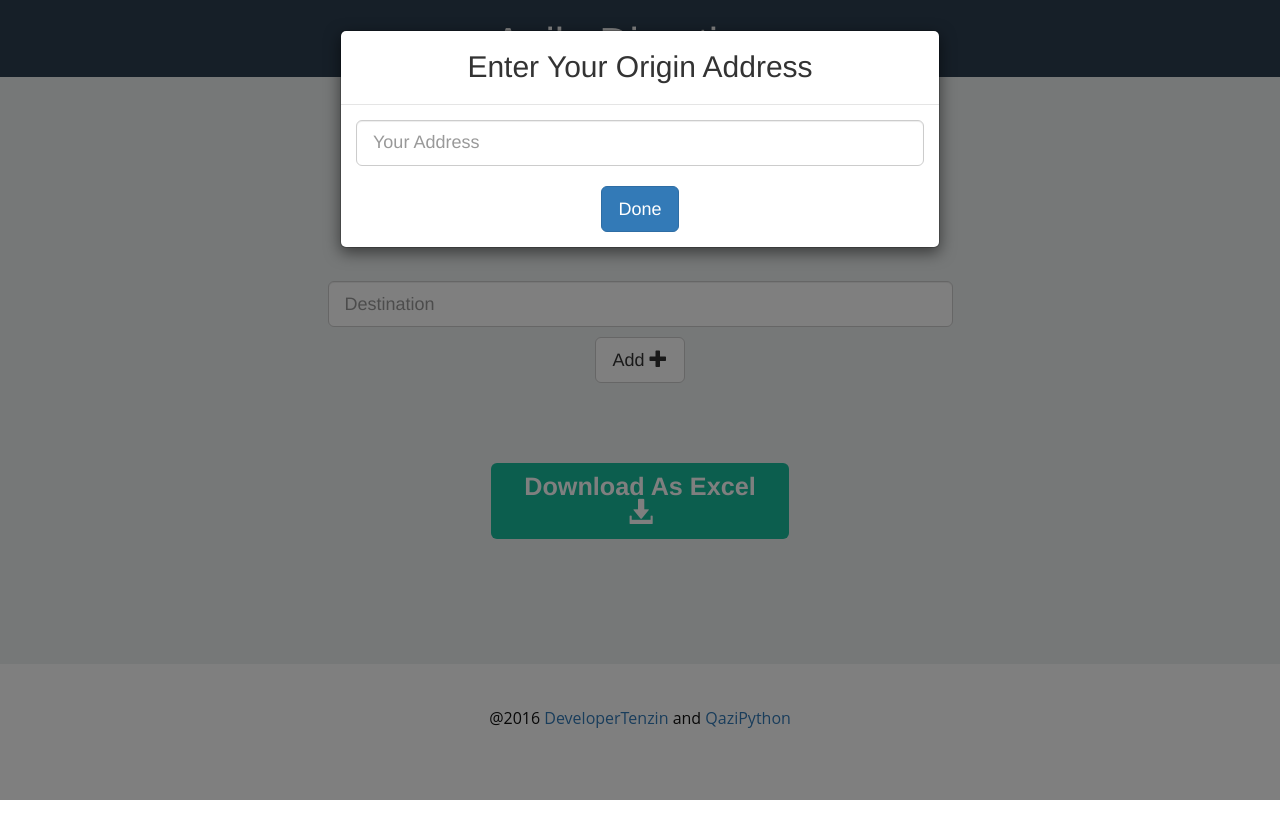
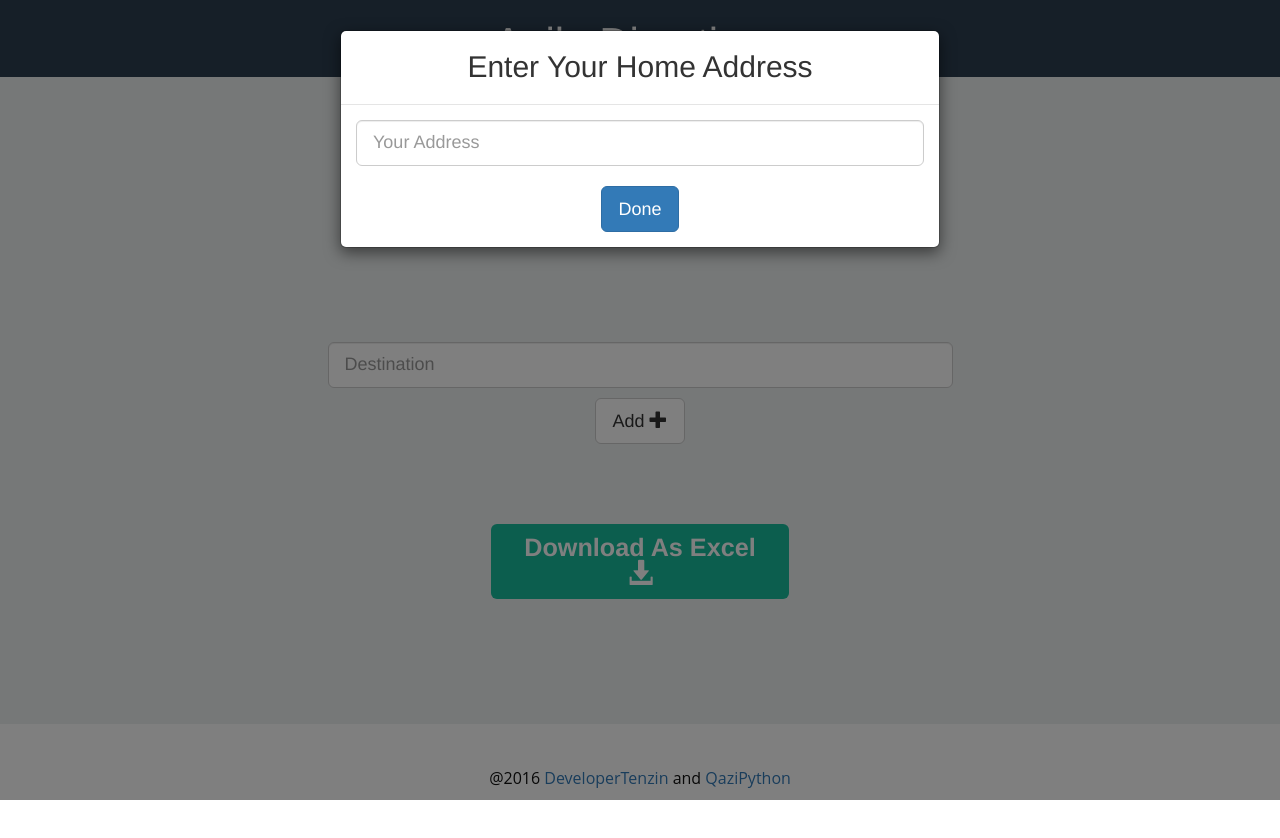
Before and after one commit to CleverProgrammer/Agile_Directions, a plain HTML site: page index.html in a window 1280 px wide. Before the commit the page ends 800 px from the top, so only its background shows below. Drawn offline with Linux system fonts and the light colour scheme; some packages are replaced by stand-ins of ours.

Commit message:
Changed the word 'origin' to 'home' for the ease of the user.

```diff
--- a/index.html
+++ b/index.html
@@ -35,7 +35,7 @@
     <div class="modal-dialog">
         <div class="modal-content">
             <div class="modal-header">
-                <h2 class="modal-title text-center">Enter Your Origin Address </h2>
+                <h2 class="modal-title text-center">Enter Your Home Address </h2>
             </div>
             <div class="modal-body">
                 <input type="text" class="form-control input-lg" placeholder="Your Address" id="origin"/>
@@ -63,6 +63,7 @@
                 for emergency situations like your phone dying on you!
                 </p>
                 ------>
+                <h3 id="originParagraph">Your Address Goes In Here</h3>
             </div>
         </div>
         <div class="col-xs-12 col-sm-6 col-sm-offset-3" style="margin-bottom: 45px">
```
